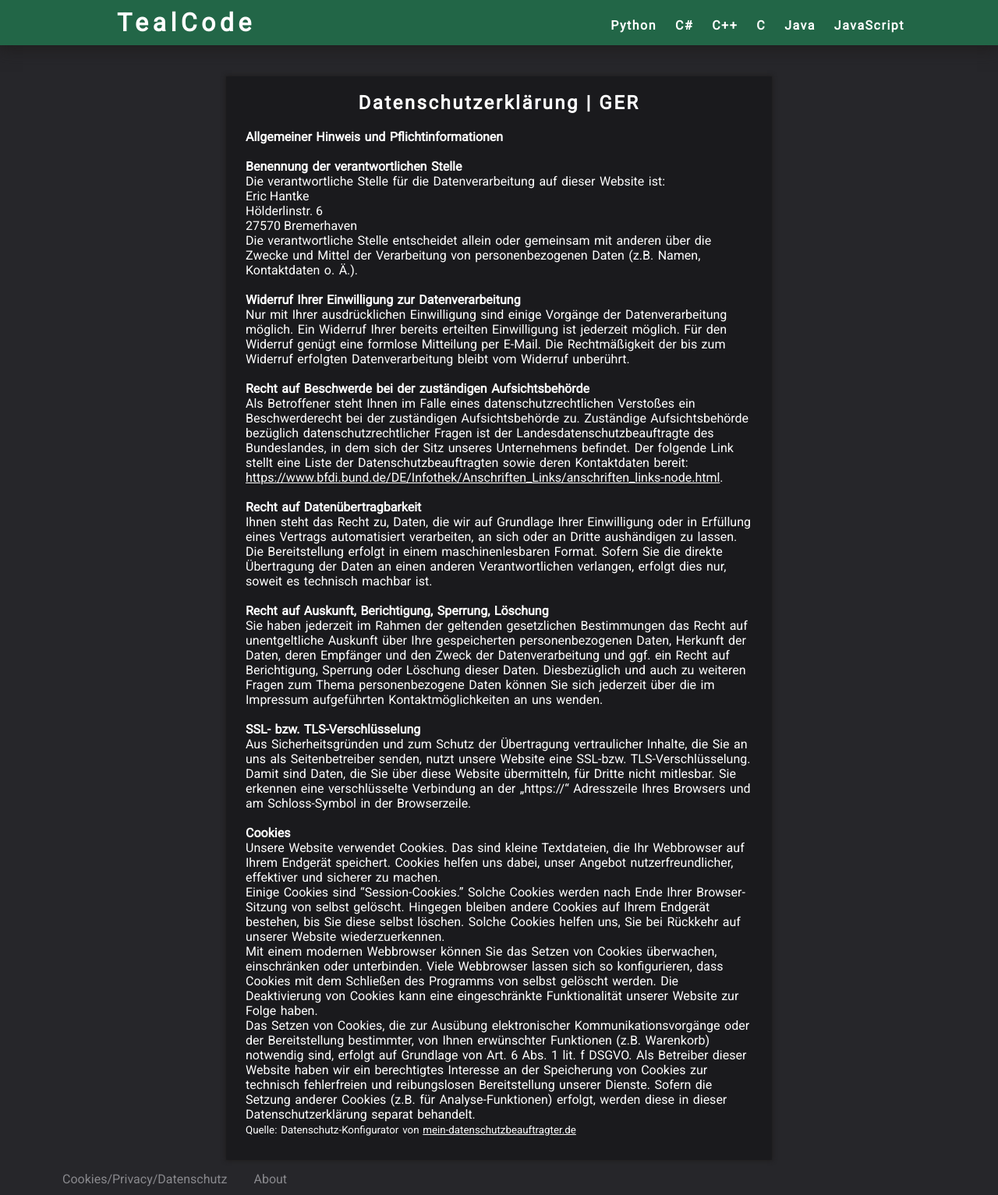
After one commit to DerTyp7/tealcode-django-python, a Django app: page /privacy/ in a window 1280 px wide. The commit adds this page. Shown: the whole page at 78% size. Run offline with Django 3.2, Linux system fonts and the light colour scheme.

Commit message:
added privacy

```diff
--- a/TealCode/main/static/main/css/base.css
+++ b/TealCode/main/static/main/css/base.css
@@ -3,8 +3,9 @@
     margin: 0;
 }
 
-body{
+html,body{
     background-color: rgba(38, 38, 42, 1);
+    height: 100%;
 }
 
 /* HEADER */
@@ -44,6 +45,13 @@ header div a:hover{
 }
 
 /* MAIN */
+main{
+    position: relative;
+    min-height: 85%;
+}
+
+
+
 main #main-content{
     background-color: rgb(26, 26, 29);
     width: 700px;
@@ -55,9 +63,47 @@ main #main-content{
     padding-bottom: 10px;
     margin-top: 40px;
 }
+
+main .main-text{
+    width: 650px;
+    display: block;
+    margin-left: auto;
+    margin-right: auto;
+    padding-top: 20px;
+    padding-bottom: 20px;
+}
+
+main .main-text p{
+    word-spacing: 1.5px;
+    font-weight: normal;
+    color: rgb(255, 255, 255);
+}
+
 main #main-content #main-content-code{
     width: 600px;
     margin-left: 50px;
     margin-top: 50px;
     margin-bottom: 50px;
 }
+
+/* FOOTER */
+footer{
+    width: 100%;
+    height: 30px;
+}
+
+footer .footer-links{
+    margin-left: 50px;
+    margin-top: 15px;
+}
+
+footer .footer-links a{
+    margin-left: 30px;
+    color:rgb(137, 137, 141);
+    text-decoration: none;
+    cursor:pointer;
+}
+
+footer .footer-links a:hover{
+    color: white;
+}
--- a/TealCode/main/static/main/css/fonts.css
+++ b/TealCode/main/static/main/css/fonts.css
@@ -1,4 +1,4 @@
-@import url('https://fonts.googleapis.com/css2?family=Roboto:wght@500&display=swap');
+@import url('https://fonts.googleapis.com/css2?family=Roboto&display=swap');
 
 *{
     font-family: 'Roboto', sans-serif;
@@ -15,3 +15,21 @@ h2{
     letter-spacing: 2.5px;
     text-transform: capitalize;
 }
+
+h3{
+    text-align: center;
+    letter-spacing: 2.5px;
+    text-transform: capitalize;
+}
+
+h4{
+    text-align: center;
+    letter-spacing: 2.5px;
+    text-transform: capitalize;
+}
+
+h5{
+    text-align: center;
+    letter-spacing: 2.5px;
+    text-transform: capitalize;
+}
--- a/TealCode/main/templates/main/base.html
+++ b/TealCode/main/templates/main/base.html
@@ -20,7 +20,7 @@
 </head>
 <body>
     <header>
-        <h1>TealFire</h1>
+        <h1 style="cursor:pointer;" onclick="window.open('/', '_self')">TealCode</h1>
 
         <div>
             <a id="a-python" href="/category/python/">Python</a>
@@ -47,5 +47,12 @@
             document.getElementById("a-{{ category_obj.title }}").classList.add("a-current");
         {% endif %}
     </script>
+
+    <footer>
+        <div class="footer-links">
+            <a href="/privacy">Cookies/Privacy/Datenschutz</a>
+            <a href="/about">About</a>
+        </div>
+    </footer>
 </body>
 </html>
--- /dev/null
+++ b/TealCode/main/templates/main/privacy.html
@@ -0,0 +1,42 @@
+{% extends "main/base.html" %}
+{% block content %}
+
+    <div id="main-headline-container">
+        <h2>Datenschutzerklärung | GER</h2>
+
+        <div class="main-text">
+            <p><strong>Allgemeiner Hinweis und Pflichtinformationen</strong></p><br>
+            <p><strong>Benennung der verantwortlichen Stelle</strong></p>
+            <p>Die verantwortliche Stelle für die Datenverarbeitung auf dieser Website ist:</p>
+            <span id="s3-t-ansprechpartner">Eric Hantke</span><br><span id="s3-t-strasse">Hölderlinstr. 6</span><br><span id="s3-t-plz">27570</span> <span id="s3-t-ort">Bremerhaven</span></p><p></p>
+            <p>Die verantwortliche Stelle entscheidet allein oder gemeinsam mit anderen über die Zwecke und Mittel der Verarbeitung von personenbezogenen Daten (z.B. Namen, Kontaktdaten o. Ä.).</p>
+
+            <br><p><strong>Widerruf Ihrer Einwilligung zur Datenverarbeitung</strong></p>
+            <p>Nur mit Ihrer ausdrücklichen Einwilligung sind einige Vorgänge der Datenverarbeitung möglich. Ein Widerruf Ihrer bereits erteilten Einwilligung ist jederzeit möglich. Für den Widerruf genügt eine formlose Mitteilung per E-Mail. Die Rechtmäßigkeit der bis zum Widerruf erfolgten Datenverarbeitung bleibt vom Widerruf unberührt.</p>
+
+            <br><p><strong>Recht auf Beschwerde bei der zuständigen Aufsichtsbehörde</strong></p>
+            <p>Als Betroffener steht Ihnen im Falle eines datenschutzrechtlichen Verstoßes ein Beschwerderecht bei der zuständigen Aufsichtsbehörde zu. Zuständige Aufsichtsbehörde bezüglich datenschutzrechtlicher Fragen ist der Landesdatenschutzbeauftragte des Bundeslandes, in dem sich der Sitz unseres Unternehmens befindet. Der folgende Link stellt eine Liste der Datenschutzbeauftragten sowie deren Kontaktdaten bereit: <a href="https://www.bfdi.bund.de/DE/Infothek/Anschriften_Links/anschriften_links-node.html" target="_blank">https://www.bfdi.bund.de/DE/Infothek/Anschriften_Links/anschriften_links-node.html</a>.</p>
+
+            <br><p><strong>Recht auf Datenübertragbarkeit</strong></p>
+            <p>Ihnen steht das Recht zu, Daten, die wir auf Grundlage Ihrer Einwilligung oder in Erfüllung eines Vertrags automatisiert verarbeiten, an sich oder an Dritte aushändigen zu lassen. Die Bereitstellung erfolgt in einem maschinenlesbaren Format. Sofern Sie die direkte Übertragung der Daten an einen anderen Verantwortlichen verlangen, erfolgt dies nur, soweit es technisch machbar ist.</p>
+
+            <br><p><strong>Recht auf Auskunft, Berichtigung, Sperrung, Löschung</strong></p>
+            <p>Sie haben jederzeit im Rahmen der geltenden gesetzlichen Bestimmungen das Recht auf unentgeltliche Auskunft über Ihre gespeicherten personenbezogenen Daten, Herkunft der Daten, deren Empfänger und den Zweck der Datenverarbeitung und ggf. ein Recht auf Berichtigung, Sperrung oder Löschung dieser Daten. Diesbezüglich und auch zu weiteren Fragen zum Thema personenbezogene Daten können Sie sich jederzeit über die im Impressum aufgeführten Kontaktmöglichkeiten an uns wenden.</p>
+
+            <br><p><strong>SSL- bzw. TLS-Verschlüsselung</strong></p>
+            <p>Aus Sicherheitsgründen und zum Schutz der Übertragung vertraulicher Inhalte, die Sie an uns als Seitenbetreiber senden, nutzt unsere Website eine SSL-bzw. TLS-Verschlüsselung. Damit sind Daten, die Sie über diese Website übermitteln, für Dritte nicht mitlesbar. Sie erkennen eine verschlüsselte Verbindung an der „https://“ Adresszeile Ihres Browsers und am Schloss-Symbol in der Browserzeile.</p>
+
+            <br><p><strong>Cookies</strong></p>
+            <p>Unsere Website verwendet Cookies. Das sind kleine Textdateien, die Ihr Webbrowser auf Ihrem Endgerät speichert. Cookies helfen uns dabei, unser Angebot nutzerfreundlicher, effektiver und sicherer zu machen. </p>
+            <p>Einige Cookies sind “Session-Cookies.” Solche Cookies werden nach Ende Ihrer Browser-Sitzung von selbst gelöscht. Hingegen bleiben andere Cookies auf Ihrem Endgerät bestehen, bis Sie diese selbst löschen. Solche Cookies helfen uns, Sie bei Rückkehr auf
+                unserer Website wiederzuerkennen.</p>
+            <p>Mit einem modernen Webbrowser können Sie das Setzen von Cookies überwachen, einschränken oder unterbinden. Viele Webbrowser lassen sich so konfigurieren, dass Cookies mit dem Schließen des Programms von selbst gelöscht werden. Die Deaktivierung von Cookies
+                kann eine eingeschränkte Funktionalität unserer Website zur Folge haben.</p>
+            <p>Das Setzen von Cookies, die zur Ausübung elektronischer Kommunikationsvorgänge oder der Bereitstellung bestimmter, von Ihnen erwünschter Funktionen (z.B. Warenkorb) notwendig sind, erfolgt auf Grundlage von Art. 6 Abs. 1 lit. f DSGVO. Als Betreiber dieser
+                Website haben wir ein berechtigtes Interesse an der Speicherung von Cookies zur technisch fehlerfreien und reibungslosen Bereitstellung unserer Dienste. Sofern die Setzung anderer Cookies (z.B. für Analyse-Funktionen) erfolgt, werden diese in dieser
+                Datenschutzerklärung separat behandelt.</p>
+                        <p><small>Quelle: Datenschutz-Konfigurator von <a href="http://www.mein-datenschutzbeauftragter.de" target="_blank">mein-datenschutzbeauftragter.de</a></small></p>
+        </div>
+    </div>
+
+{% endblock content %}
--- a/TealCode/main/urls.py
+++ b/TealCode/main/urls.py
@@ -5,4 +5,6 @@ urlpatterns = [
     path('', views.index, name="main-index"),
     path('topic/<str:category>/<str:topic>/', views.topic, name="main-topic"),
     path('category/<str:category>/', views.category, name="main-category"),
+    path('about/', views.about, name="main-about"),
+    path('privacy/', views.privacy, name="main-privacy"),
 ]
--- a/TealCode/main/views.py
+++ b/TealCode/main/views.py
@@ -2,7 +2,9 @@ from django.shortcuts import render, redirect
 from .models import Category, Topic
 
 def index(req):
-    return render(req, "main/index.html")
+
+    categorys_obj = Category.objects.all()
+    return render(req, "main/index.html", {'categorys': categorys_obj})
 
 def topic(req, category, topic):
 
@@ -40,3 +42,16 @@ def category(req, category):
 
 
     return redirect("main-index")
+
+
+
+
+
+
+
+def about(req):
+    return render(req, "main/about.html")
+
+
+def privacy(req):
+    return render(req, "main/privacy.html")
```
Also changed, not shown: TealCode/main/templates/main/about.html (added, +18 -0 lines), TealCode/main/templates/main/index.html (+11 -1 lines).
